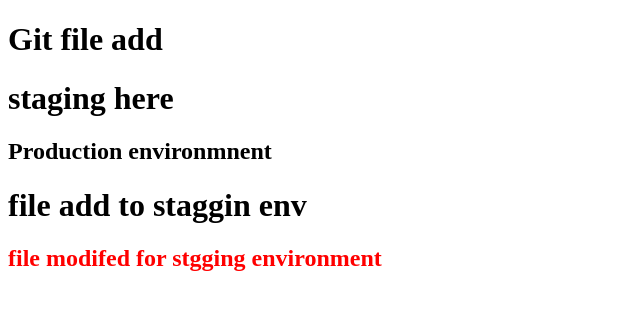
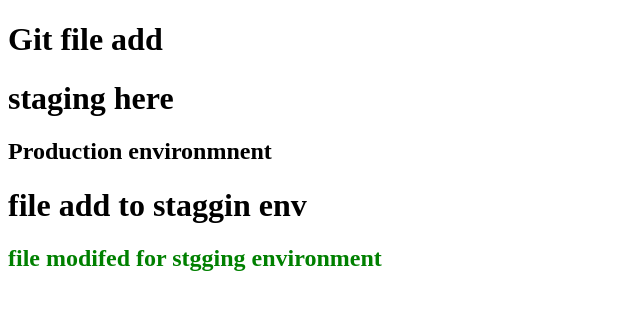
Before and after one commit to Giridhard123/Projectassignment, a plain HTML site: page index.html in a window 1280 px wide. Shown: the whole page, without its empty margins (0-640 px from the left). Drawn offline with Linux system fonts and the light colour scheme.

Commit message:
make a green color of environment

```diff
--- a/index.html
+++ b/index.html
@@ -7,7 +7,7 @@
 	<h1> staging here </h1>
 	<h2> Production environmnent</h2>
 	<h1> file add to staggin env </h1>
-	<h2 style="color:red"> file modifed for stgging environment</h2>
+	<h2 style="color:green"> file modifed for stgging environment</h2>
 
    </body>
 </html>
```
